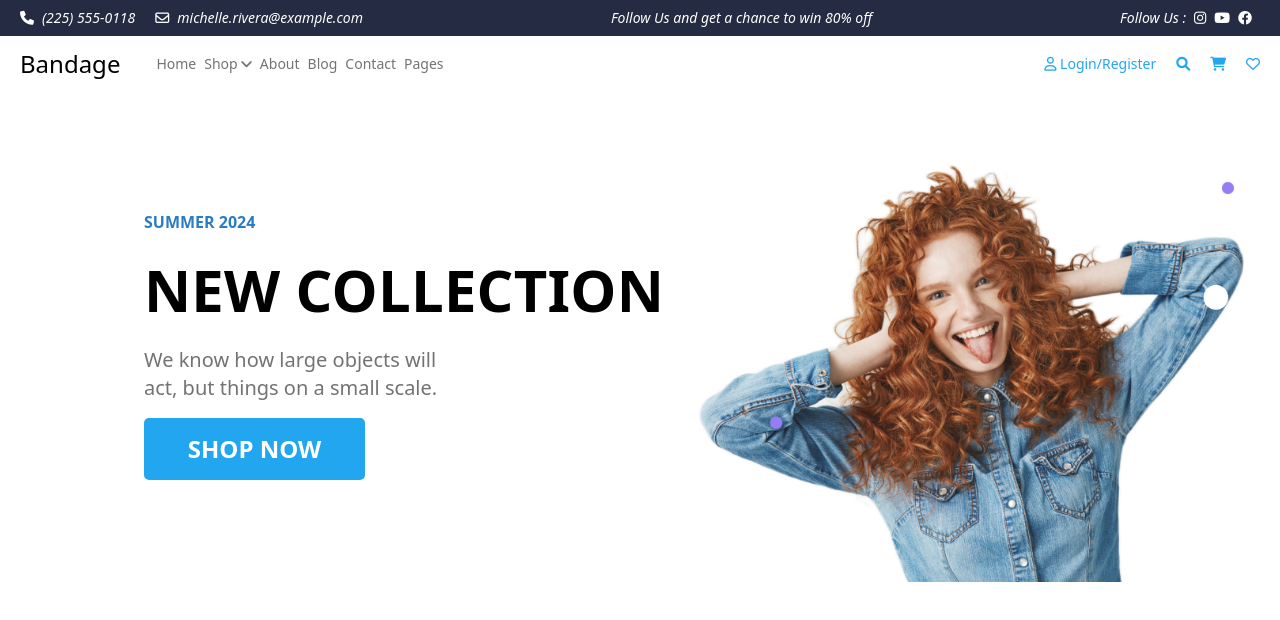
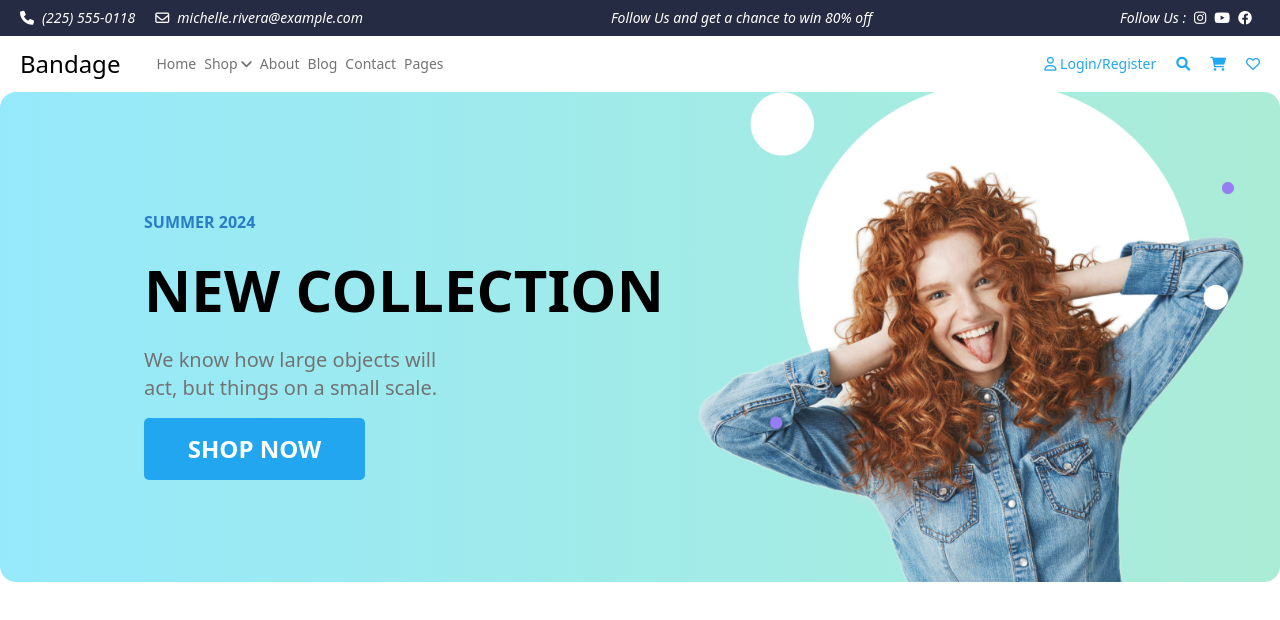
Before and after one commit to ZerrinUnalan/zerrinunalan-ecommerce, a React (Vite) app: page / in a window 1280 px wide. Shown: the top 620 px of the page. Built offline with nearby package versions, Linux system fonts and the light colour scheme.

Commit message:
Updated Hero component again

```diff
--- a/src/components/Hero.jsx
+++ b/src/components/Hero.jsx
@@ -2,7 +2,7 @@ import HeroLogo from "../assets/col-md-6.png";
 
 export const Hero = () => {
   return (
-    <section className="flex justify-center">
+    <section className="flex justify-center z-[-2] rounded-2xl bg-gradient-to-r from-heroLeftcolor to-heroRightcolor ">
       <div className="flex basis-[95%] flex-col bg-gradient-custom pl-14">
         <div className="flex items-center basis-[90%] pl-14">
           <div className="basis-1/2">
--- a/tailwind.config.js
+++ b/tailwind.config.js
@@ -11,6 +11,9 @@ export default {
         hoverTextcolor: "#2A7CC7",
         textColor: "#252B42",
         buttonPrimarycolor: "#23A6F0",
+        heroBonus: "#977DF4",
+        heroLeftcolor: "#96E9FB",
+        heroRightcolor: "#ABECD6",
       },
     },
   },
```
